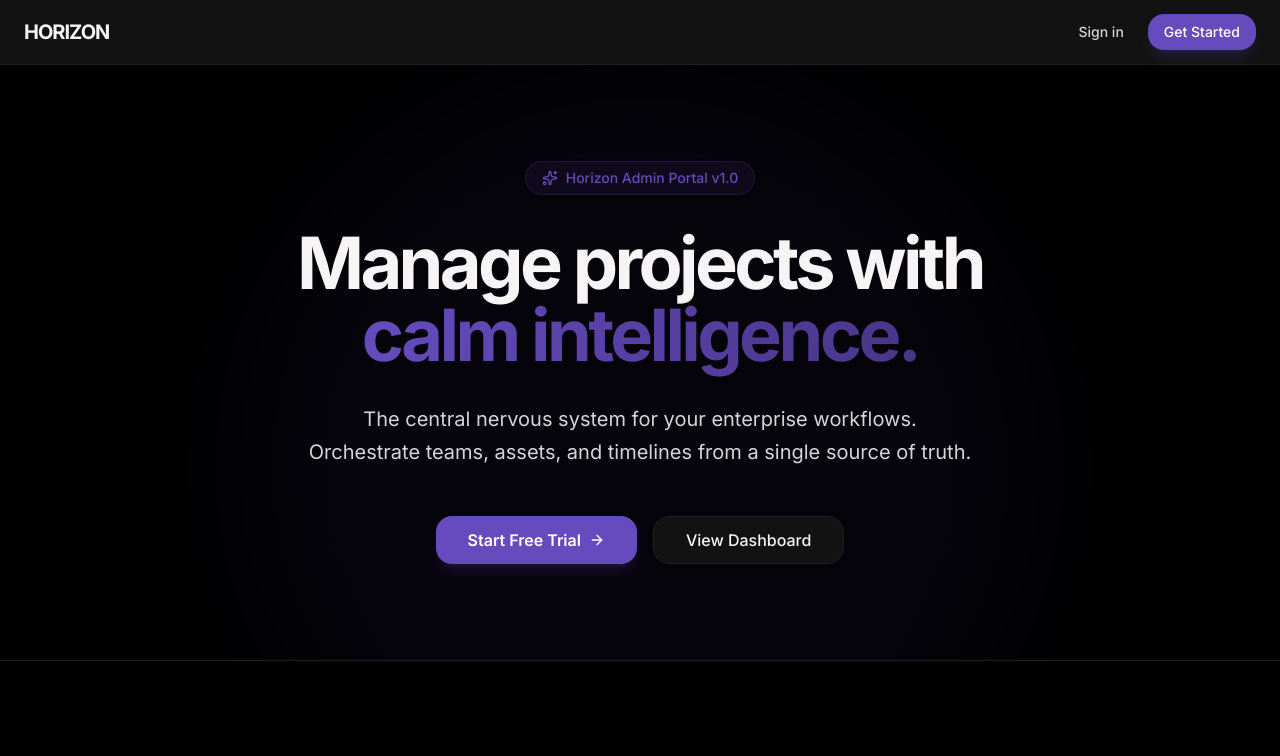
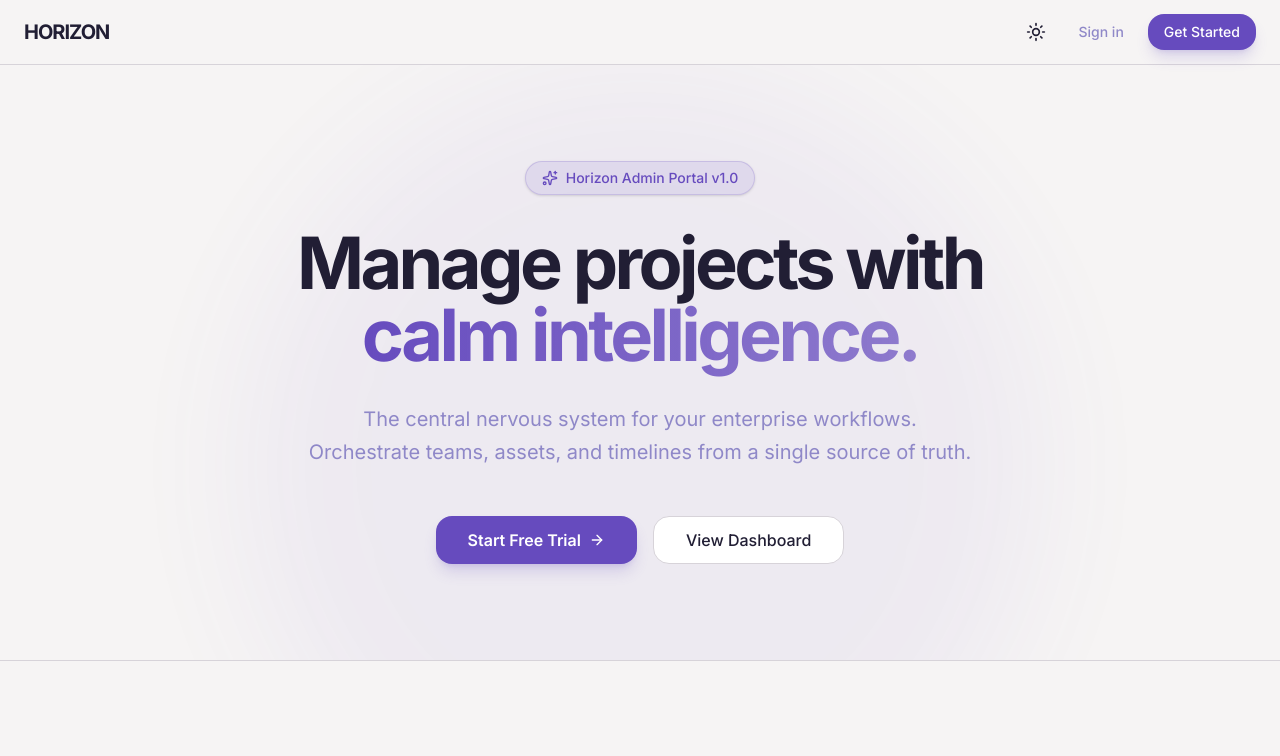
Before and after one commit to singularityworks-xyz/horizon, a Next.js app in the folder apps/web/: page / in a window 1280 px wide. Shown: the top 756 px of the page. Built offline with nearby package versions, Linux system fonts and the light colour scheme.

Commit message:
style[THEME]: Implement dark/light mode functionality with `next-themes` and updated CSS variables.

```diff
--- a/apps/web/app/globals.css
+++ b/apps/web/app/globals.css
@@ -3,42 +3,43 @@
 @layer base {
   :root {
     /* CSS Variables for legacy configuration compatibility (HSL values) */
-    /* Background: Deep Black #000000 */
-    --background: 0 0% 0%;
-    /* Foreground: #F6F3F3 */
-    --foreground: 0 12% 96%;
+    /* Light Theme (Default) */
+    /* Background: #F6F3F3 (Off-white) */
+    --background: 0 12% 96%;
+    /* Foreground: #211E34 (Dark Purple/Black) */
+    --foreground: 248 27% 16%;
 
-    /* Card: Dark Gray #111111 for visibility on black */
-    --card: 0 0% 7%;
-    --card-foreground: 0 12% 96%;
+    /* Card: White for clean look */
+    --card: 0 0% 100%;
+    --card-foreground: 248 27% 16%;
 
-    /* Popover: Same as Card */
-    --popover: 0 0% 7%;
-    --popover-foreground: 0 12% 96%;
+    /* Popover: White */
+    --popover: 0 0% 100%;
+    --popover-foreground: 248 27% 16%;
 
-    /* Primary: #674EBC */
+    /* Primary: #674EBC (Vibrant Purple) */
     --primary: 254 47% 52%;
     --primary-foreground: 0 0% 100%;
 
-    /* Secondary: #8D86C9 */
-    --secondary: 246 37% 66%;
-    --secondary-foreground: 0 0% 0%;
+    /* Secondary: #D7D3DA (Light Grey/Purple) */
+    --secondary: 274 8% 84%;
+    --secondary-foreground: 248 27% 16%;
 
-    /* Muted: Dark gray container */
-    --muted: 0 0% 7%;
-    --muted-foreground: 274 8% 84%;
-    /* #D7D3DA */
+    /* Muted: Lighter grey for background */
+    --muted: 0 0% 96%;
+    /* Muted Text: #8D86C9 (Soft Purple) */
+    --muted-foreground: 246 37% 66%;
 
-    /* Accent: #8D86C9 */
-    --accent: 246 37% 66%;
-    --accent-foreground: 0 0% 0%;
+    /* Accent: #D7D3DA */
+    --accent: 274 8% 84%;
+    --accent-foreground: 254 47% 52%;
 
     --destructive: 0 84.2% 60.2%;
     --destructive-foreground: 0 0% 100%;
 
-    /* Border: Dark gray */
-    --border: 0 0% 12%;
-    --input: 0 0% 12%;
+    /* Border: #D7D3DA */
+    --border: 274 8% 84%;
+    --input: 274 8% 84%;
     --ring: 254 47% 52%;
 
     --radius-lg: 1rem;
@@ -47,40 +48,74 @@
 
     --radius: 0.5rem;
   }
+
+  .dark {
+    /* Dark Mode Overrides (Deep Black Palette) */
+    --background: 0 0% 0%;
+    /* #000000 */
+    --foreground: 0 12% 96%;
+    /* #F6F3F3 */
+
+    --card: 0 0% 7%;
+    /* #111111 */
+    --card-foreground: 0 12% 96%;
+
+    --popover: 0 0% 7%;
+    --popover-foreground: 0 12% 96%;
+
+    --primary: 254 47% 52%;
+    /* #674EBC */
+    --primary-foreground: 0 0% 100%;
+
+    --secondary: 246 37% 66%;
+    /* #8D86C9 */
+    --secondary-foreground: 0 0% 0%;
+
+    --muted: 0 0% 7%;
+    --muted-foreground: 274 8% 84%;
+
+    --accent: 246 37% 66%;
+    --accent-foreground: 0 0% 0%;
+
+    /* Keep borders subtle in dark mode */
+    --border: 0 0% 12%;
+    --input: 0 0% 12%;
+    --ring: 254 47% 52%;
+  }
 }
 
 @theme {
-  /* Tailwind v4 native theme definitions */
+  /* Tailwind v4 native theme definitions linked to CSS variables */
   --font-sans: "Inter", ui-sans-serif, system-ui, -apple-system, sans-serif;
   --font-mono: "Source Code Pro", ui-monospace, SFMono-Regular, Menlo, Monaco, Consolas, monospace;
 
-  --color-background: hsl(0 0% 0%);
-  --color-foreground: hsl(0 12% 96%);
+  --color-background: hsl(var(--background));
+  --color-foreground: hsl(var(--foreground));
 
-  --color-card: hsl(0 0% 7%);
-  --color-card-foreground: hsl(0 12% 96%);
+  --color-card: hsl(var(--card));
+  --color-card-foreground: hsl(var(--card-foreground));
 
-  --color-popover: hsl(0 0% 7%);
-  --color-popover-foreground: hsl(0 12% 96%);
+  --color-popover: hsl(var(--popover));
+  --color-popover-foreground: hsl(var(--popover-foreground));
 
-  --color-primary: hsl(254 47% 52%);
-  --color-primary-foreground: hsl(0 0% 100%);
+  --color-primary: hsl(var(--primary));
+  --color-primary-foreground: hsl(var(--primary-foreground));
 
-  --color-secondary: hsl(246 37% 66%);
-  --color-secondary-foreground: hsl(0 0% 0%);
+  --color-secondary: hsl(var(--secondary));
+  --color-secondary-foreground: hsl(var(--secondary-foreground));
 
-  --color-muted: hsl(0 0% 7%);
-  --color-muted-foreground: hsl(274 8% 84%);
+  --color-muted: hsl(var(--muted));
+  --color-muted-foreground: hsl(var(--muted-foreground));
 
-  --color-accent: hsl(246 37% 66%);
-  --color-accent-foreground: hsl(0 0% 0%);
+  --color-accent: hsl(var(--accent));
+  --color-accent-foreground: hsl(var(--accent-foreground));
 
-  --color-destructive: hsl(0 84.2% 60.2%);
-  --color-destructive-foreground: hsl(0 0% 100%);
+  --color-destructive: hsl(var(--destructive));
+  --color-destructive-foreground: hsl(var(--destructive-foreground));
 
-  --color-border: hsl(0 0% 12%);
-  --color-input: hsl(0 0% 12%);
-  --color-ring: hsl(254 47% 52%);
+  --color-border: hsl(var(--border));
+  --color-input: hsl(var(--input));
+  --color-ring: hsl(var(--ring));
 
   --radius-lg: 1rem;
   --radius-md: calc(1rem - 2px);
--- a/apps/web/app/layout.tsx
+++ b/apps/web/app/layout.tsx
@@ -2,6 +2,7 @@ import type { Metadata } from 'next';
 import { Inter, Source_Code_Pro } from 'next/font/google';
 import './globals.css';
 import { Toaster } from 'sonner';
+import { ThemeProvider } from '@/components/theme-provider';
 
 const inter = Inter({ subsets: ['latin'], variable: '--font-sans' });
 const sourceCodePro = Source_Code_Pro({ subsets: ['latin'], variable: '--font-mono' });
@@ -15,8 +16,15 @@ export default function RootLayout({ children }: { children: React.ReactNode })
   return (
     <html lang="en">
       <body className={`${inter.variable} ${sourceCodePro.variable} font-sans antialiased`}>
-        <main>{children}</main>
-        <Toaster richColors position="top-right" />
+        <ThemeProvider
+          attribute="class"
+          defaultTheme="system"
+          enableSystem
+          disableTransitionOnChange
+        >
+          <main>{children}</main>
+          <Toaster richColors position="top-right" />
+        </ThemeProvider>
       </body>
     </html>
   );
--- a/apps/web/app/page.tsx
+++ b/apps/web/app/page.tsx
@@ -1,14 +1,16 @@
 import Link from 'next/link';
 import { Sparkles, ArrowRight } from 'lucide-react';
+import { ThemeToggle } from '@/components/theme-toggle';
 
 export default function Home() {
   return (
     <div className="min-h-screen flex flex-col bg-background font-sans text-foreground">
       {/* Navigation */}
-      <nav className="w-full border-b border-border bg-card backdrop-blur-md sticky top-0 z-50">
+      <nav className="w-full border-b border-border bg-background backdrop-blur-md sticky top-0 z-50">
         <div className="max-w-7xl mx-auto px-6 h-16 flex items-center justify-between">
           <div className="text-xl font-bold tracking-tighter text-foreground">HORIZON</div>
           <div className="flex items-center gap-6">
+            <ThemeToggle />
             <Link
               href="/auth/login"
               className="text-sm font-medium text-muted-foreground hover:text-foreground transition-colors"
--- /dev/null
+++ b/apps/web/components/theme-provider.tsx
@@ -0,0 +1,11 @@
+'use client';
+
+import * as React from 'react';
+import { ThemeProvider as NextThemesProvider } from 'next-themes';
+
+export function ThemeProvider({
+  children,
+  ...props
+}: React.ComponentProps<typeof NextThemesProvider>) {
+  return <NextThemesProvider {...props}>{children}</NextThemesProvider>;
+}
--- /dev/null
+++ b/apps/web/components/theme-toggle.tsx
@@ -0,0 +1,24 @@
+'use client';
+
+import * as React from 'react';
+import { Moon, Sun } from 'lucide-react';
+import { useTheme } from 'next-themes';
+
+export function ThemeToggle() {
+  const { setTheme, theme } = useTheme();
+
+  return (
+    <button
+      onClick={() => setTheme(theme === 'light' ? 'dark' : 'light')}
+      className="rounded-md p-2 hover:bg-accent hover:text-accent-foreground transition-colors"
+      aria-label="Toggle theme"
+    >
+      <Sun className="h-5 w-5 rotate-0 scale-100 transition-all dark:-rotate-90 dark:scale-0" />
+      <Moon
+        className="absolute h-5 w-5 rotate-90 scale-0 transition-all dark:rotate-0 dark:scale-100"
+        style={{ marginTop: '-20px' }}
+      />
+      <span className="sr-only">Toggle theme</span>
+    </button>
+  );
+}
--- a/apps/web/package.json
+++ b/apps/web/package.json
@@ -23,6 +23,7 @@
     "@prisma/client": "^7.2.0",
     "better-auth": "^1.0.0",
     "lucide-react": "^0.562.0",
+    "next-themes": "^0.4.6",
     "pg": "^8.16.3",
     "sonner": "^2.0.7",
     "zod": "^3.22.4"
```
Also changed, not shown: apps/web/next-env.d.ts, 1 other file (tests, documents, lock files or other folders).
